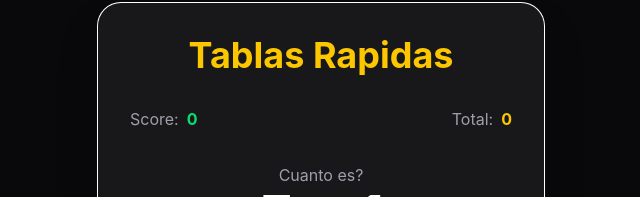
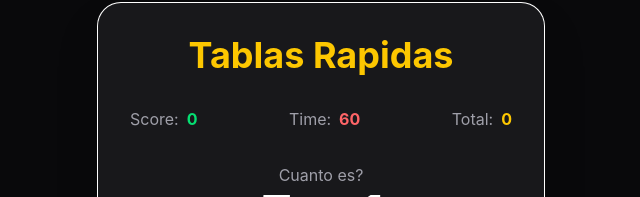
Before and after one commit to JorgeLTC/react-multiply, a React (Vite) app: page / in a window 1280 px wide. Shown: the part 151-348 px from the top of the page, without its empty margins (319-959 px from the left). Built offline with nearby package versions, Linux system fonts and the light colour scheme.

Commit message:
Creating menu
Change state between screens depending if on menu, on gameplay or showing results.

```diff
--- a/src/App.tsx
+++ b/src/App.tsx
@@ -1,11 +1,14 @@
 //import React from 'react'
-import { useState } from 'react'
+import { useState, useEffect } from 'react'
+
 
 type Question = {
     a: number;
     b: number;
     answer: number;
 };
+
+type Screen = "menu" | "game" | "results";
 
 function generateQuestion(): Question{
     // * Random number between 1 and 10
@@ -65,6 +68,36 @@ export default function App() {
 
     const [total, setTotal] = useState<number>(0);
 
+    // * This stores the countdown timer
+    const [timeLeft, setTimeLeft] = useState<number>(60);
+
+    const [screen, setScreen] = useState<Screen>("menu");
+
+    useEffect(() => {
+        // * Only run timer during gameplay
+        if (screen !== "game") return;
+
+        // * Stop timer if it reaches 0
+        if (timeLeft <= 0) {
+            setScreen("results");
+            return;
+        }
+
+        // * Create a timer that runs after 1 second
+        const timer = setTimeout(() => {
+            // * Reduce timer by 1
+            setTimeLeft((prev) => prev - 1);
+        }, 1000);
+
+        /*
+           * Cleanup function
+
+           * Prevents old timers from stacking up
+        */
+        return () => clearTimeout(timer);
+
+    }, [screen, timeLeft]);
+
     const [selectedAnswer, setSelectedAnswer] = useState<number | null>(null);
     /*
         * React state that stores the CURRENT question.
@@ -91,11 +124,38 @@ export default function App() {
     function nextQuestion() {
         // * Create a new question object
         const q = generateQuestion();
+
         // * Update react state
         setQuestion(q);
+
         // * Generate answer options for new qquestion
         setOptions(generateOptions(q.answer));
+
+        // * Reset selected answer
+        setSelectedAnswer(null);
     }
+
+    function startGame() {
+        // * Reset game values
+        setScore(0);
+
+        setTotal(0);
+
+        setTimeLeft(60);
+
+        // * Generate first question
+        const q = generateQuestion();
+
+        setQuestion(q);
+
+        setOptions(generateOptions(q.answer));
+
+        setSelectedAnswer(null);
+
+        // * Switch to gameplay screen
+        setScreen("game");
+    }
+
     // * Runs when player clicks an answer button.
     function handleAnswer(option: number) {
         // * Prevent multiple clicks
@@ -114,18 +174,7 @@ export default function App() {
 
         // * Wait a little before next question
         setTimeout(() => {
-            const q = generateQuestion();
-
-            setQuestion(q);
-
-            setOptions(generateOptions(q.answer));
-
-            /*
-               * Reset selected answer
-               * for next round
-           */
-            setSelectedAnswer(null);
-
+            nextQuestion();
         }, 700);
     }
     /*
@@ -152,6 +201,14 @@ export default function App() {
                         Score:
                         <span className='text-green-400 font-bold ml-2'>
                             {score}
+                        </span>
+                    </div>
+
+                    {/* Game timer*/}
+                    <div className='text-zinc-400'>
+                        Time:
+                        <span className='text-red-400 font-bold ml-2'>
+                            {timeLeft}
                         </span>
                     </div>
 
```
